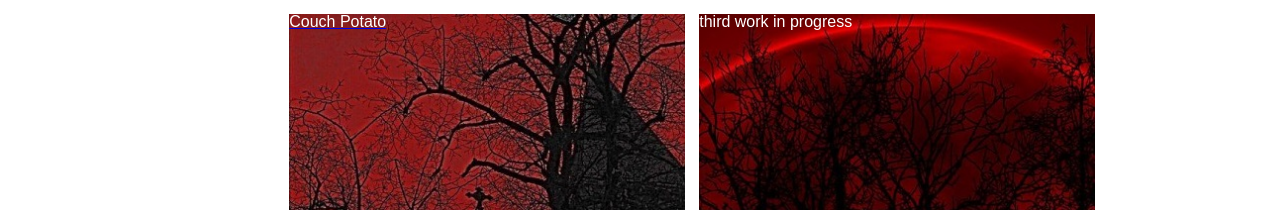
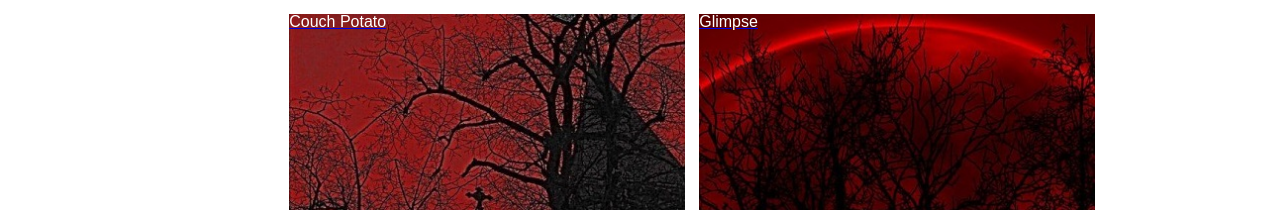
Before and after one commit to methyl8/Challenge-2, a plain HTML site: page index.html in a window 1280 px wide. Shown: the part 969-1192 px from the top of the page. Drawn offline with Linux system fonts and the light colour scheme.

Commit message:
project 3

```diff
--- a/index.html
+++ b/index.html
@@ -43,7 +43,7 @@
             <div class="main-content">
                 <a href="https://jessicamorse23.github.io/Playlist-Producer" target="_blank"><div class="project first-project">Playlist Producer</div></a>
                 <a href="https://infinite-river-93616.herokuapp.com/" target="_blank"><div class="project second-project">Couch Potato</div></a>
-                <div class="project third-project">third work in progress</div>
+                <a href="https://glimpse-chat.herokuapp.com/" target="_blank"><div class="project third-project">Glimpse</div></a>
                 <div class="project fourth-project">fourth work in progress</div>
                 <div class="project fifth-project">fifth work in progress</div>
             </div>
```
